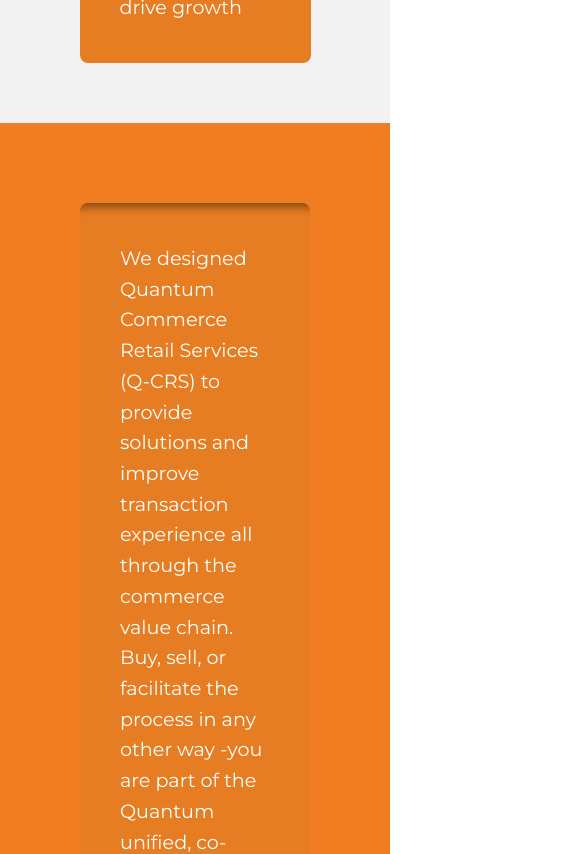
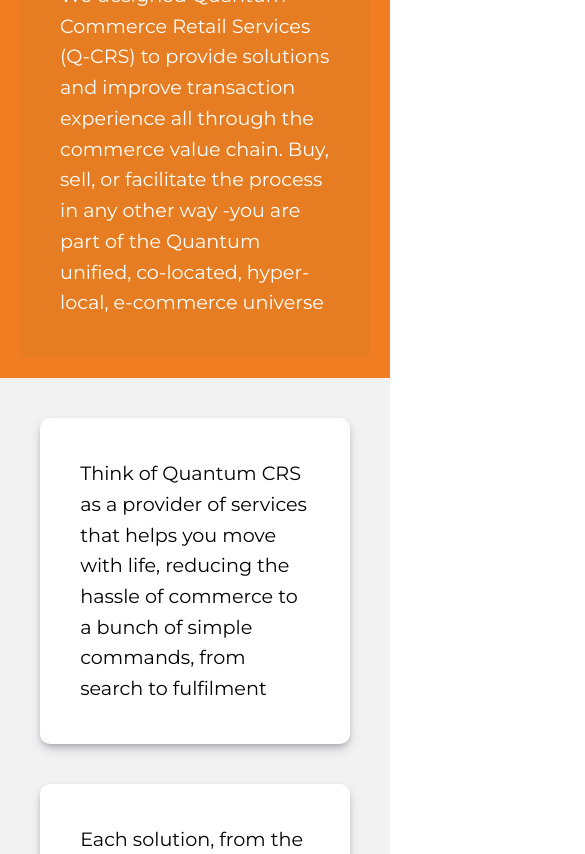
Before and after one commit to iBoss-Africa/quantum-website, a React (Create React App) app: page /about in a window 390 px wide. Shown: the part 1400-2254 px from the top of the page, 585 px wide, since content can reach past the window. Built offline with nearby package versions, Linux system fonts and the light colour scheme.

Commit message:
add general responsiveness to our solutions component

```diff
--- a/src/components/ourmission/ourmission.css
+++ b/src/components/ourmission/ourmission.css
@@ -54,3 +54,28 @@
     background-color: #FFFFFF;
     box-shadow: rgba(50, 50, 93, 0.25) 0px 6px 12px -2px, rgba(0, 0, 0, 0.3) 0px 3px 7px -3px;
 }
+
+/* Media Queries (tablets) */
+@media screen and (max-width: 1024px) {
+    .card_mission{
+        display: flex;
+        flex-direction: column;
+    }
+}
+
+/* Media Queries (phones) */
+@media screen and (max-width: 600px) {
+    .first_mission{
+        padding: 20px;
+    }
+
+    .second_mission{
+        padding: 20px;
+    }
+
+    .card_mission{
+        display: flex;
+        flex-direction: column;
+        padding: 20px;
+    }
+}
--- a/src/components/oursolution/oursolutions.css
+++ b/src/components/oursolution/oursolutions.css
@@ -17,7 +17,7 @@
 }
 
 #ourSolutions p {
-  font-size: 1.7rem;
+  font-size: 1rem;
   padding-bottom: 2%;
 }
 
```
